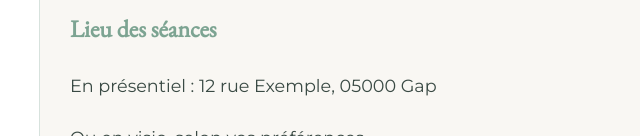
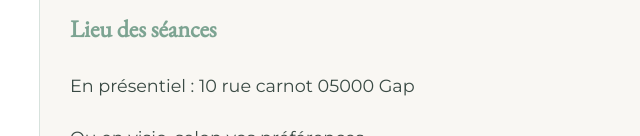
Before and after one commit to lucas34fj2/gestalt, a plain HTML site: page serencontrer.html in a window 1280 px wide. Shown: the part 816-952 px from the top of the page, 201-841 px from the left. Drawn offline with nearby package versions, Linux system fonts and the light colour scheme.

Commit message:
Update serencontrer.html

```diff
--- a/serencontrer.html
+++ b/serencontrer.html
@@ -30,7 +30,7 @@
             <p><strong>Email :</strong> <a href="mailto:manueldematos.gestalt.therapeute@gmail.com">manueldematos.gestalt.therapeute@gmail.com</a></p>
 
             <h2>Lieu des séances</h2>
-            <p>En présentiel : 12 rue Exemple, 05000 Gap</p>
+            <p>En présentiel : 10 rue carnot 05000 Gap</p>
             <p>Ou en visio, selon vos préférences.</p>
 
             <a href="contact.html" class="contact-button">Prendre rendez-vous</a>
```
